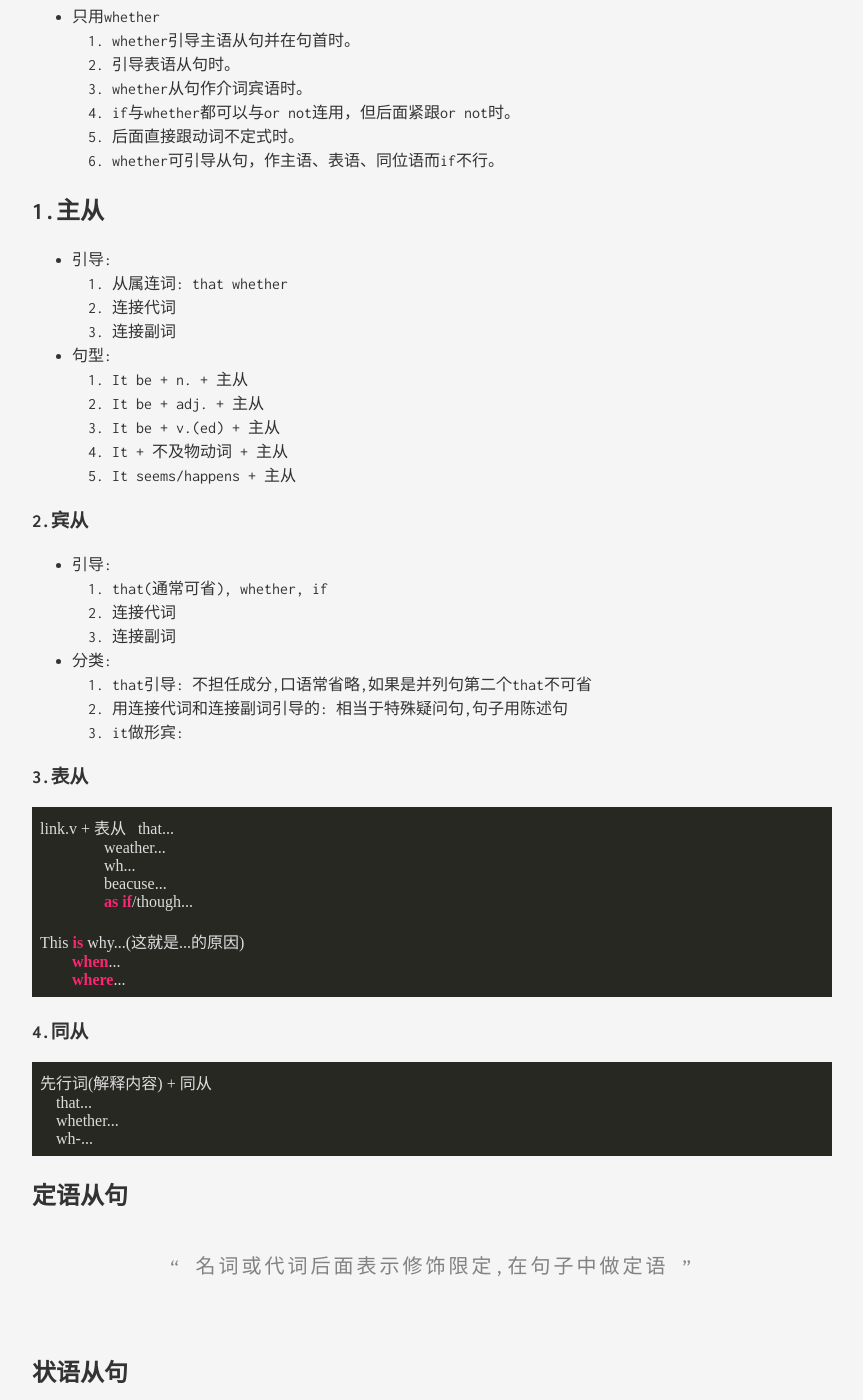
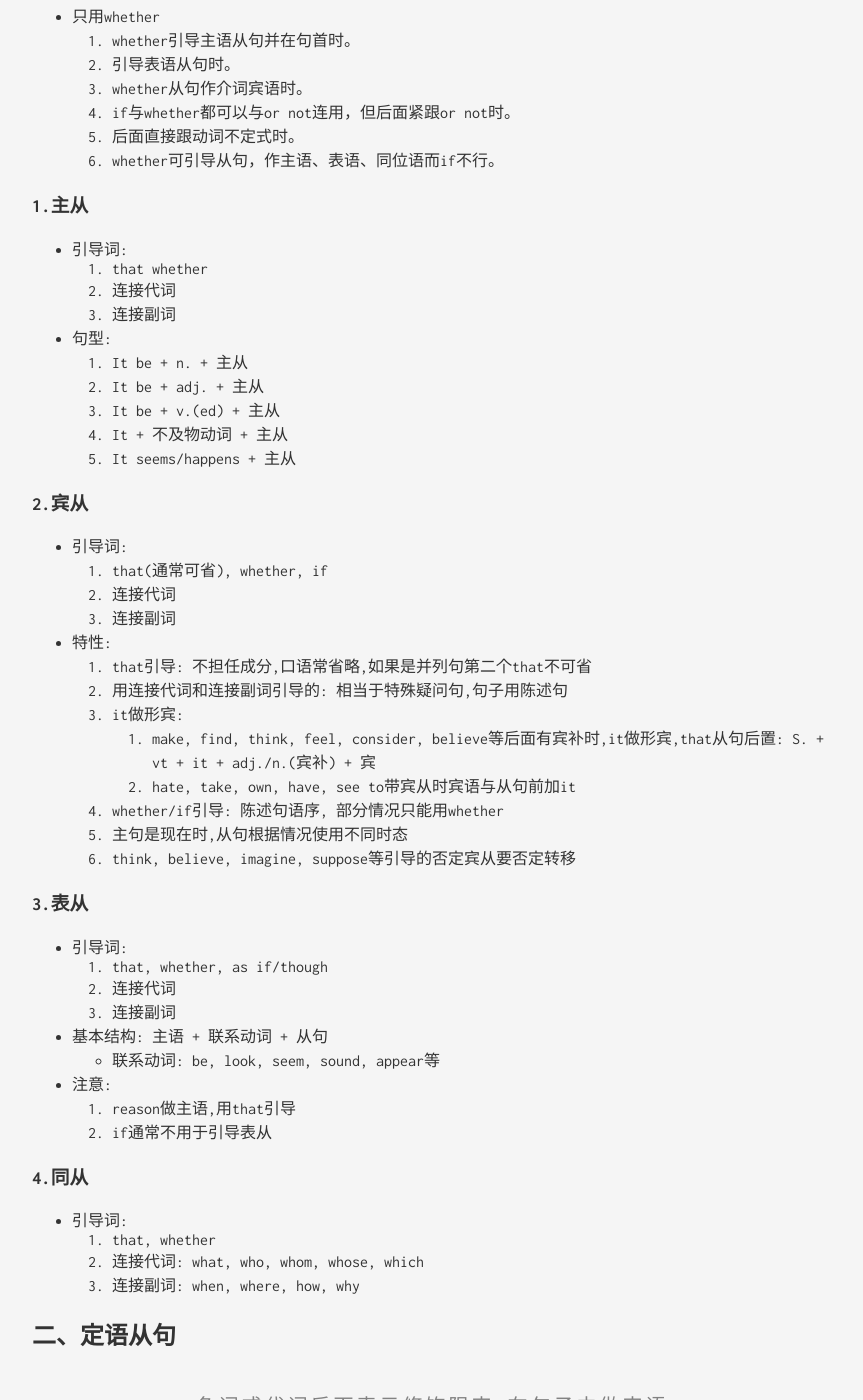
Before and after one commit to TengXuanyu/teng.github.io, a Jekyll site: the page built from _posts/2020-03-13-英语从句.md, in a window 1280 px wide and 1400 px high, scrolled down 1333 px. Shown: the whole window, without its empty margins (208-1071 px from the left). Built offline with Jekyll 4.4.1, drawn with Linux system fonts in a browser that asks for light colours.

Commit message:
今天就先弄这么多

```diff
--- a/_posts/2020-03-13-英语从句.md
+++ b/_posts/2020-03-13-英语从句.md
@@ -3,7 +3,7 @@ layout: default
 title: "英语从句"
 categories: school
 ---
-# 英语从句
+# <center>英语从句</center>
 >从句是个重要的考点——英语老师
 ### 定义
 
@@ -44,9 +44,9 @@ categories: school
     5. 后面直接跟动词不定式时。
     6. whether可引导从句，作主语、表语、同位语而if不行。
 
-## 1.主从
-+ 引导:
-    1. 从属连词: that whether
+### 1.主从
++ 引导词:
+    1. that whether
     2. 连接代词
     3. 连接副词
 + 句型:
@@ -57,34 +57,39 @@ categories: school
     5. It seems/happens + 主从
 
 ### 2.宾从
-+ 引导:
++ 引导词:
     1. that(通常可省), whether, if
     2. 连接代词
     3. 连接副词
-+ 分类:
++ 特性:
     1. that引导: 不担任成分,口语常省略,如果是并列句第二个that不可省
     2. 用连接代词和连接副词引导的: 相当于特殊疑问句,句子用陈述句
     3. it做形宾:
+       1. make, find, think, feel, consider, believe等后面有宾补时,it做形宾,that从句后置: S. + vt + it + adj./n.(宾补) + 宾
+       2. hate, take, own, have, see to带宾从时宾语与从句前加it
+    4. whether/if引导: 陈述句语序, 部分情况只能用whether
+    5. 主句是现在时,从句根据情况使用不同时态
+    6. think, believe, imagine, suppose等引导的否定宾从要否定转移
 
 ### 3.表从
-    link.v + 表从   that...
-                    weather...
-                    wh...
-                    beacuse...
-                    as if/though...
-
-    This is why...(这就是...的原因)
-            when...
-            where...
++ 引导词:
+  1. that, whether, as if/though
+  2. 连接代词
+  3. 连接副词
++ 基本结构: 主语 + 联系动词 + 从句
+    + 联系动词: be, look, seem, sound, appear等
++ 注意:
+    1. reason做主语,用that引导
+    2. if通常不用于引导表从
 
 ### 4.同从
-    先行词(解释内容) + 同从
-        that...
-        whether...
-        wh-...
++ 引导词:
+    1. that, whether
+    2. 连接代词: what, who, whom, whose, which
+    3. 连接副词: when, where, how, why
 
-## 定语从句
+## 二、定语从句
 >名词或代词后面表示修饰限定,在句子中做定语
 
-## 状语从句
+## 三、状语从句
 >起副词作用修饰谓语、非谓语动词、定语、状语或整个句子
```
Also changed, not shown: other parts of _posts/2020-03-13-英语从句.md (+1 -1 lines), _posts/2019-06-07-打造最强终端.markdown (+9 -10 lines), _posts/2020-03-14-数学常用公式.md (+1 -1 lines), README.md.
